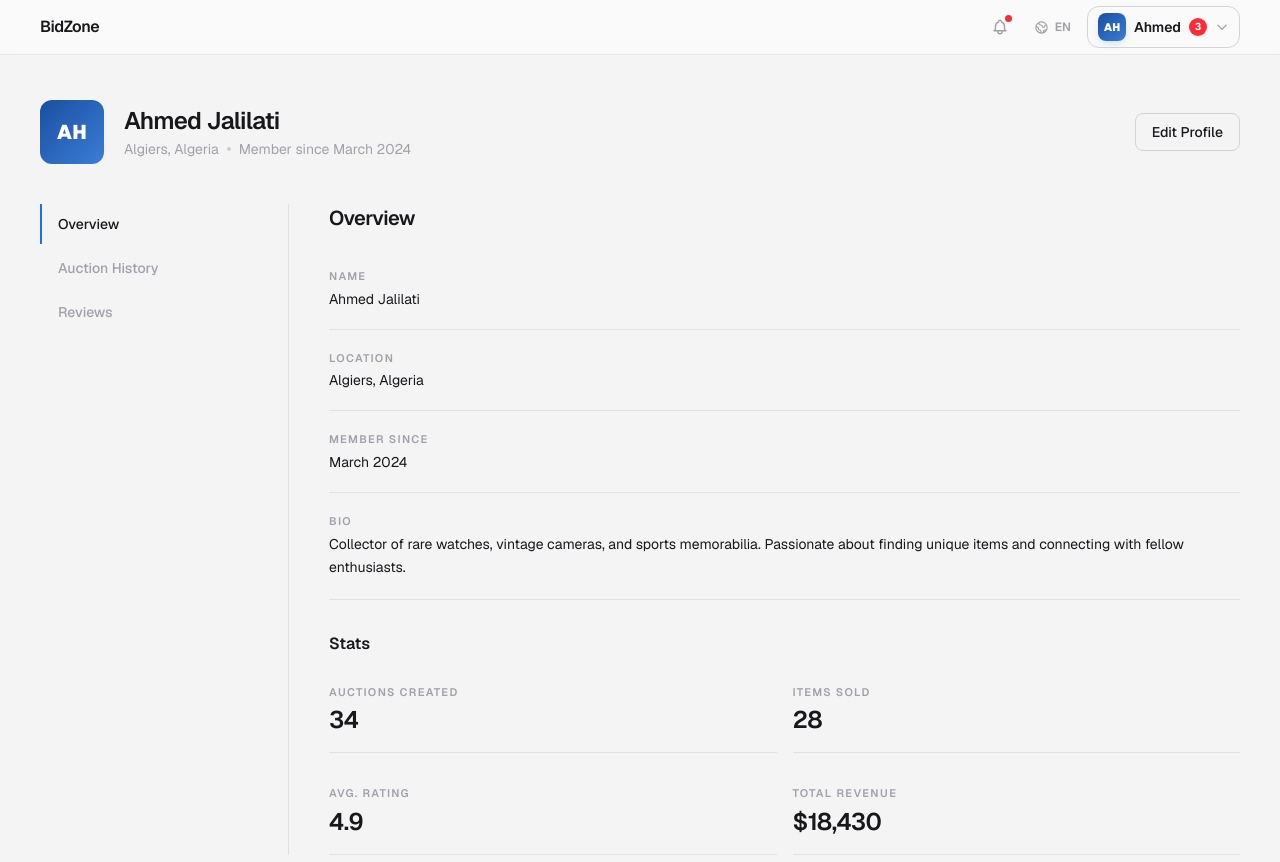
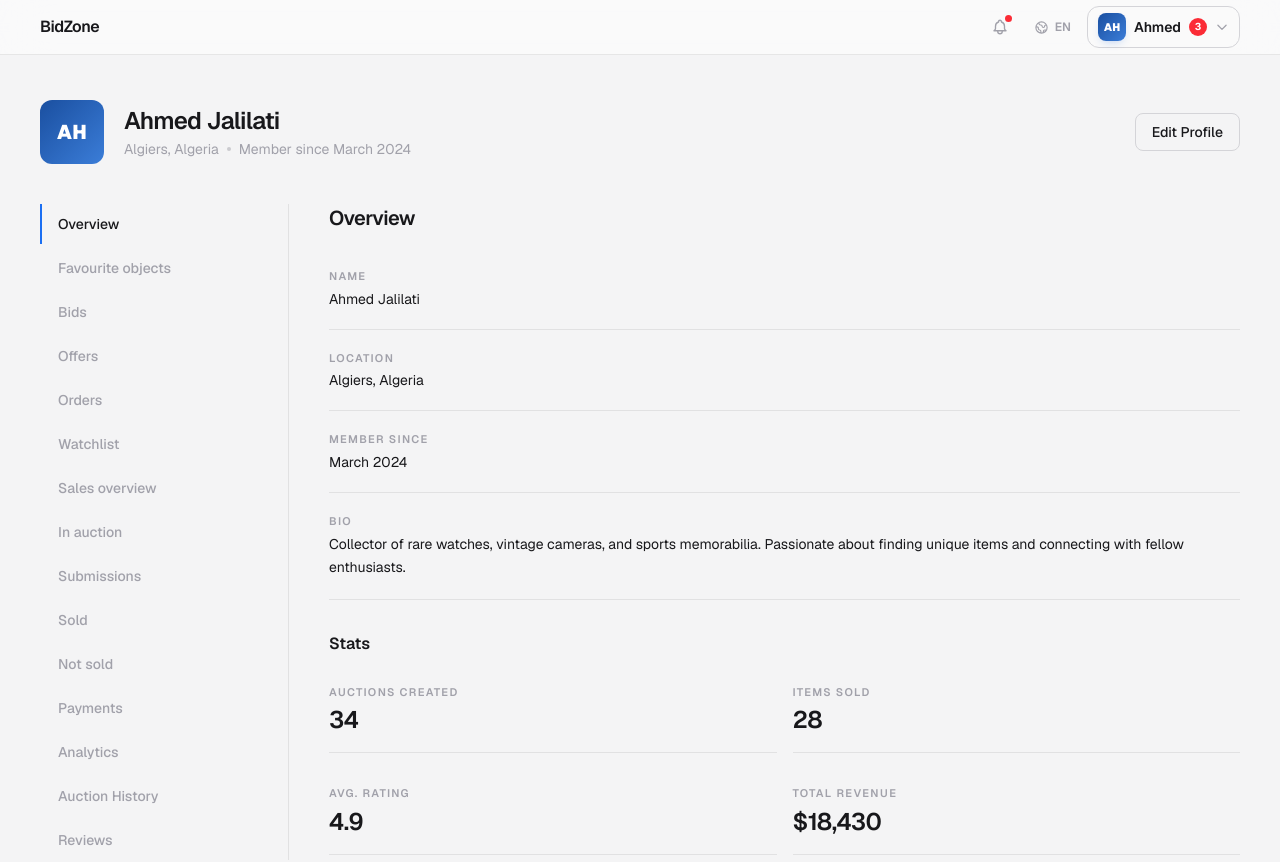
Before and after one commit to ahmdjlt/BidZone, a Next.js app in the folder frontend/: page /profile in a window 1280 px wide. Shown: the top 862 px of the page. Built offline with nearby package versions, Linux system fonts and the light colour scheme.

Commit message:
tuned some UI aspects

```diff
--- a/frontend/app/profile/page.tsx
+++ b/frontend/app/profile/page.tsx
@@ -6,10 +6,22 @@ import Link from "next/link";
 import Navbar from "@/components/layout/Navbar";
 import Footer from "@/components/layout/Footer";
 
-type Tab = "overview" | "auction-history" | "reviews";
+type Tab = "overview" | "auction-history" | "reviews" | "favourites" | "bids" | "offers" | "orders" | "watchlist" | "sales" | "in-auction" | "submissions" | "sold" | "not-sold" | "payments" | "analytics";
 
 const tabs: { id: Tab; label: string }[] = [
   { id: "overview",        label: "Overview" },
+  { id: "favourites",      label: "Favourite objects" },
+  { id: "bids",            label: "Bids" },
+  { id: "offers",          label: "Offers" },
+  { id: "orders",          label: "Orders" },
+  { id: "watchlist",       label: "Watchlist" },
+  { id: "sales",           label: "Sales overview" },
+  { id: "in-auction",      label: "In auction" },
+  { id: "submissions",     label: "Submissions" },
+  { id: "sold",            label: "Sold" },
+  { id: "not-sold",        label: "Not sold" },
+  { id: "payments",        label: "Payments" },
+  { id: "analytics",       label: "Analytics" },
   { id: "auction-history", label: "Auction History" },
   { id: "reviews",         label: "Reviews" },
 ];
@@ -162,6 +174,21 @@ function ReviewsTab() {
   );
 }
 
+function PlaceholderTab({ title }: { title: string }) {
+  return (
+    <div>
+      <h2 className="text-xl font-semibold tracking-tight text-text-heading">{title}</h2>
+      <div className="mt-6 flex flex-col items-center justify-center py-16 text-center">
+        <svg className="h-12 w-12 text-text-muted/30" fill="none" viewBox="0 0 24 24" stroke="currentColor" strokeWidth={1}>
+          <path strokeLinecap="round" strokeLinejoin="round" d="M20 13V6a2 2 0 00-2-2H6a2 2 0 00-2 2v7m16 0v5a2 2 0 01-2 2H6a2 2 0 01-2-2v-5m16 0h-2.586a1 1 0 00-.707.293l-2.414 2.414a1 1 0 01-.707.293h-3.172a1 1 0 01-.707-.293l-2.414-2.414A1 1 0 006.586 13H4" />
+        </svg>
+        <p className="mt-3 text-sm text-text-muted">No items yet</p>
+        <p className="mt-1 text-xs text-text-muted">Your {title.toLowerCase()} will appear here.</p>
+      </div>
+    </div>
+  );
+}
+
 // ─── Page ─────────────────────────────────────────────────────────────────────
 
 export default function ProfilePage() {
@@ -169,6 +196,18 @@ export default function ProfilePage() {
 
   const panel = {
     "overview":        <OverviewTab />,
+    "favourites":      <PlaceholderTab title="Favourite objects" />,
+    "bids":            <PlaceholderTab title="Bids" />,
+    "offers":          <PlaceholderTab title="Offers" />,
+    "orders":          <PlaceholderTab title="Orders" />,
+    "watchlist":       <PlaceholderTab title="Watchlist" />,
+    "sales":           <PlaceholderTab title="Sales overview" />,
+    "in-auction":      <PlaceholderTab title="In auction" />,
+    "submissions":     <PlaceholderTab title="Submissions" />,
+    "sold":            <PlaceholderTab title="Sold" />,
+    "not-sold":        <PlaceholderTab title="Not sold" />,
+    "payments":        <PlaceholderTab title="Payments" />,
+    "analytics":       <PlaceholderTab title="Analytics" />,
     "auction-history": <AuctionHistoryTab />,
     "reviews":         <ReviewsTab />,
   }[activeTab];
--- a/frontend/components/layout/Navbar.tsx
+++ b/frontend/components/layout/Navbar.tsx
@@ -132,7 +132,7 @@ export default function Navbar() {
           visible ? "translate-y-0" : "-translate-y-full"
         }`}
       >
-        <div className="navbar-glass border-b border-border bg-card-bg/85 backdrop-blur-xl">
+        <div className="navbar-glass border-b border-border bg-card-bg/95 backdrop-blur-xl">
           <div className="mx-auto flex w-full max-w-[1440px] items-center justify-between px-6 py-1.5 sm:px-10">
 
             {/* Logo */}
```
